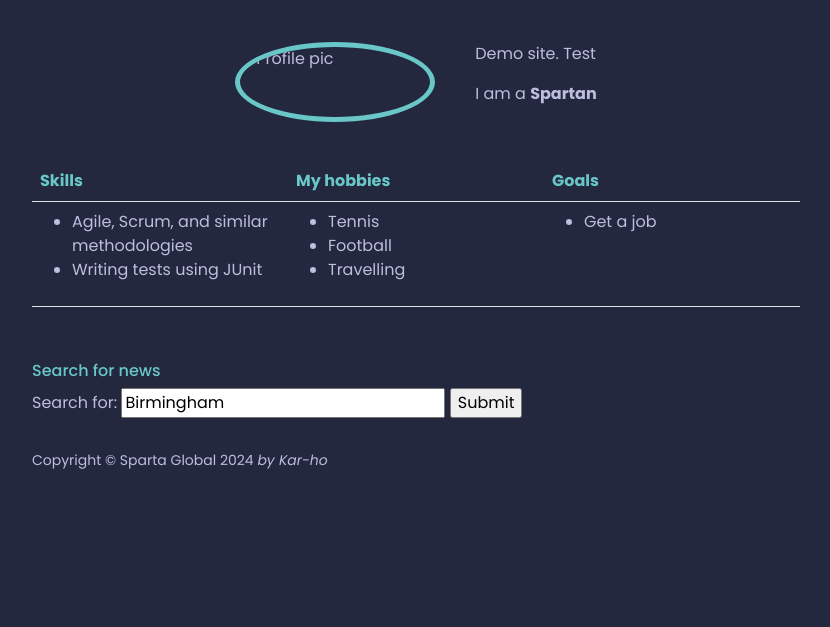
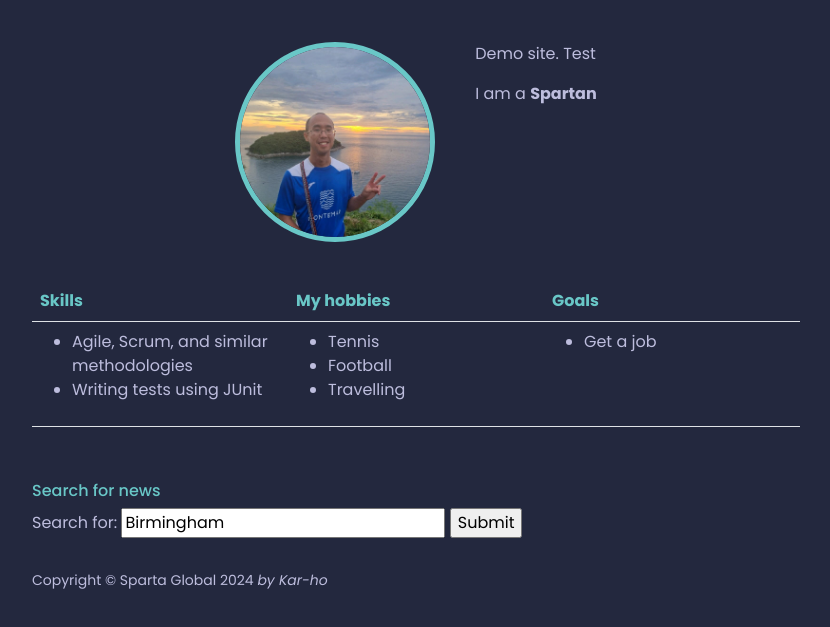
Before and after one commit to leekarho/mywebsite, a plain HTML site: page index.html in a window 1280 px wide. Shown: the part 161-788 px from the top of the page, without its empty margins (224-1054 px from the left). Drawn offline with nearby package versions, Linux system fonts and the light colour scheme; the site is published under a folder, as on GitHub Pages, so addresses that start at the root find nothing.

Commit message:
test new img path

```diff
--- a/index.html
+++ b/index.html
@@ -34,7 +34,7 @@
     <header class="profile-section">
       <h2 class="heading">My profile</h2>
       <div class="about">
-        <img src="/images/profilePic.jpg" alt="Profile pic" />
+        <img src="images/profilePic.jpg" alt="Profile pic" />
         <div class="about-text">
           <p>Demo site. Test</p>
           <p>I am a <strong>Spartan</strong></p>
```
